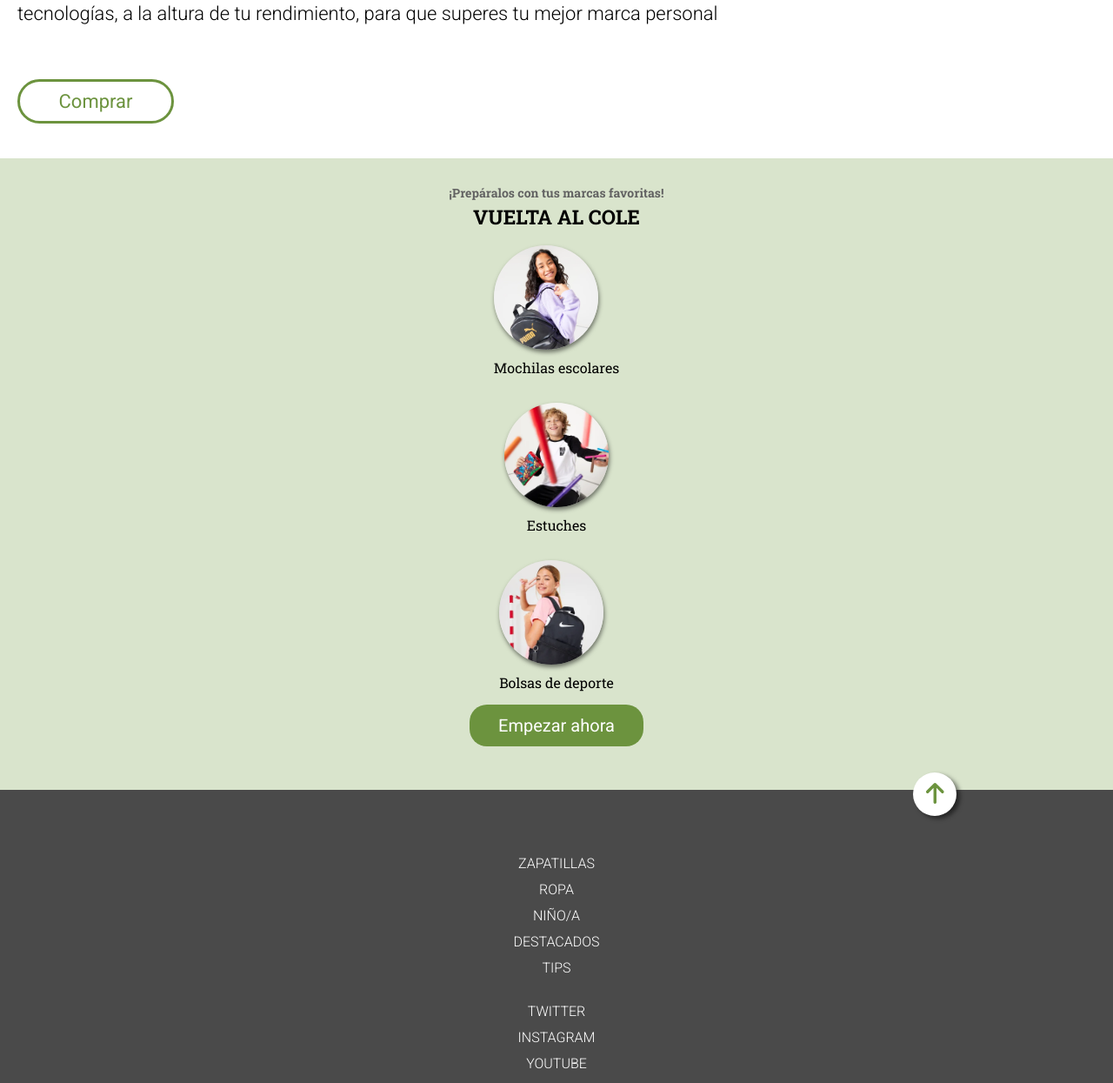
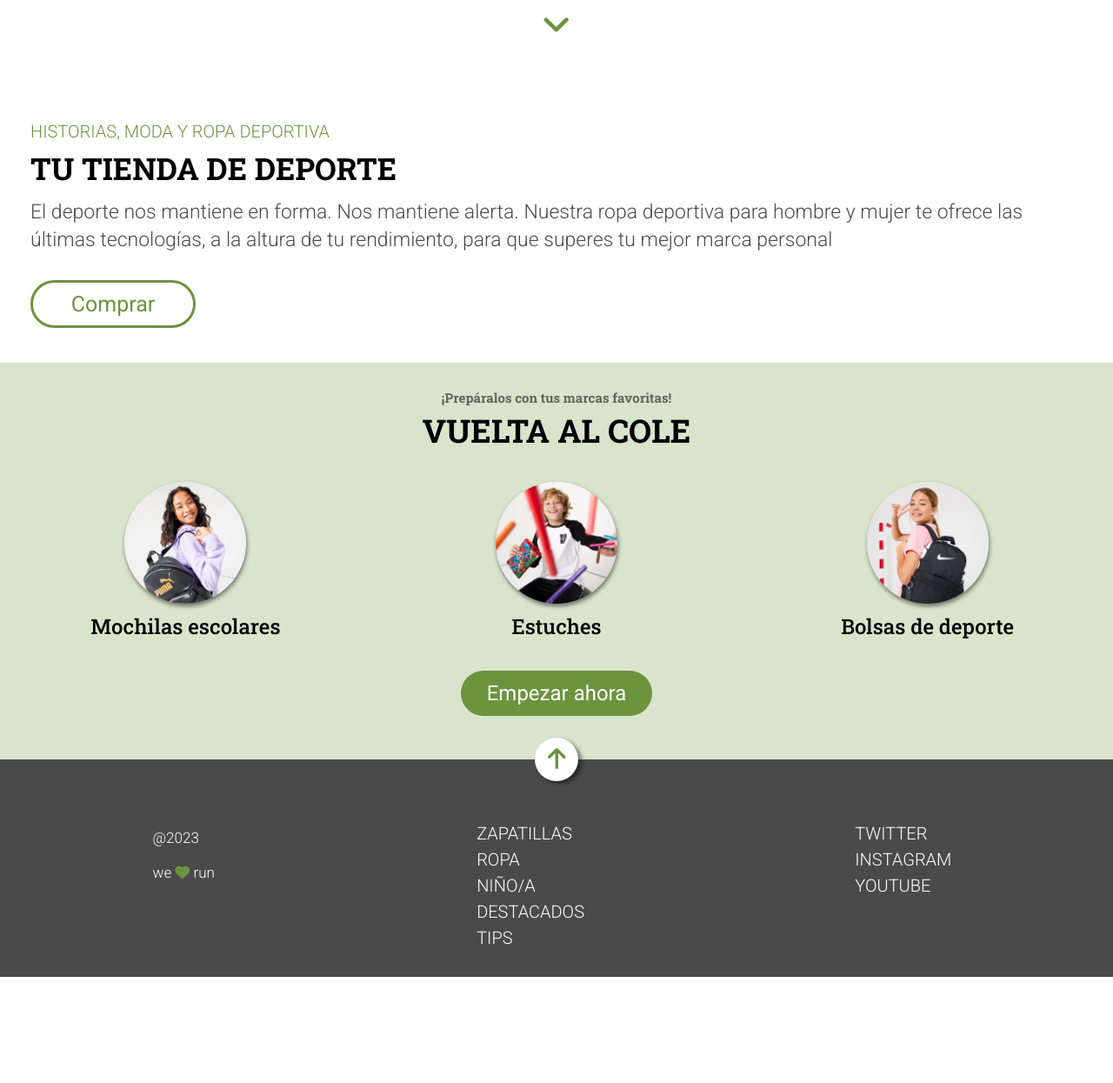
Before and after one commit to Adalab/modulo-1-evaluacion-final-AlmuDiazMadramany, a website built with Vite: page src/index.html in a window 1280 px wide. Shown: the part 701-1946 px from the top of the page at 87% size. After the commit the page ends 1824 px from the top, so only its background shows below. Built offline with nearby package versions, Linux system fonts and the light colour scheme; files whose address does not match are found by name.

Commit message:
tablet version done

```diff
--- a/src/index.html
+++ b/src/index.html
@@ -15,9 +15,18 @@
   </head>
 
   <body>
-    <load src="./partials/header.html"/>
-    <load src="./partials/main.html"/>
-    <load src="./partials/footer.html"/>
+    <header>
+      <load src="./partials/header.html"/>
+    </header>
+
+    <main>
+      <load src="./partials/main.html"/>
+    </main>
+
+    <footer>
+      <load src="./partials/footer.html"/>
+    </footer>
+
   </body>
 
 </html>
--- a/src/partials/backtoschool.html
+++ b/src/partials/backtoschool.html
@@ -1,4 +1,4 @@
-<section class="back">
+<section class="back" id="backtoschool">
 
     <div class="back_title">
         <h3 class="back_title_h3">¡Prepáralos con tus marcas favoritas!</h3>
@@ -22,6 +22,8 @@
       <p class="grid_element_title">Bolsas de deporte</p>
     </div>
 
+  </div>
+
 <div class="button_container">
   <button class="button_startnow">Empezar ahora</button>
 </div>
--- a/src/partials/footer.html
+++ b/src/partials/footer.html
@@ -8,30 +8,31 @@
     </button>
 
 
-    <ul class="footer_list">
-        <li><a class="footer_list_menu" href="https://adalab.es">ZAPATILLAS</a></li>
+    <ul class="footer_list1">
+        <li><a class="footer_list1_menu" href="https://adalab.es">ZAPATILLAS</a></li>
 
-        <li><a class="footer_list_menu" href="https://adalab.es">ROPA</a></li>
+        <li><a class="footer_list1_menu" href="https://adalab.es">ROPA</a></li>
 
-        <li><a class="footer_list_menu" href="https://adalab.es">NIÑO/A</a></li>
+        <li><a class="footer_list1_menu" href="https://adalab.es">NIÑO/A</a></li>
 
-        <li><a class="footer_list_menu" href="https://adalab.es">DESTACADOS</a></li>
+        <li><a class="footer_list1_menu" href="https://adalab.es">DESTACADOS</a></li>
 
-        <li><a class="footer_list_menu" href="https://adalab.es">TIPS</a></li>
+        <li><a class="footer_list1_menu" href="https://adalab.es">TIPS</a></li>
     </ul>
 
-    <ul class="footer_list">
-        <li><a class="footer_list_menu" href="https://adalab.es">TWITTER</a></li>
+    <ul class="footer_list2">
+        <li><a class="footer_list2_menu" href="https://adalab.es">TWITTER</a></li>
 
-        <li><a class="footer_list_menu" href="https://adalab.es">INSTAGRAM</a></li>
+        <li><a class="footer_list2_menu" href="https://adalab.es">INSTAGRAM</a></li>
 
-        <li><a class="footer_list_menu" href="https://adalab.es">YOUTUBE</a></li>
+        <li><a class="footer_list2_menu" href="https://adalab.es">YOUTUBE</a></li>
 
     </ul>
 
     <div class="footer_copy">
         <p class="footer_copy_year">@2023</p>
-        we <i class="footer_copy_heart fa-solid fa-heart"></i> run
+
+        <p class="footer_copy_love">we <i class="footer_copy_heart fa-solid fa-heart"></i> run</p>
     </div>
 
 </footer>
--- a/src/partials/header.html
+++ b/src/partials/header.html
@@ -2,18 +2,20 @@
 
 <header class="header">
 
-    <button class="header_menu">
+    <nav class="header_menu">
         <a href="https://adalab.es"><img src="/images/ico-menu.svg" alt="menu"></a>
-        </button>
+    </nav>
 
 
  <div class="header_section">
         <h1 class="header_section_title">COMIENZOS COMPARTIDOS</h1>
         <p class="header_section_p">Todo lo que necesitan para volver al cole con ilusión</p>
 
-        <button class="button">
-            <a href=""></a>
-            <img src="/images/ico-scroll-down.svg" alt="scroll down">
-        </button>
+
+
+        <a href="#backtoschool" class="button">
+            <img src="/images/ico-scroll-down.svg" class="button_img" alt="scroll down">
+        </a>
+
 
 </div>
--- a/src/scss/core/_variables.scss
+++ b/src/scss/core/_variables.scss
@@ -9,6 +9,7 @@ $color-text-header: white;
 // colors main
 $color-text-main-1: black;
 $color-text-main-2: #6c933e;
+$color-text-main-3:#4a4a4a;
 $color-bg-main: #d9e4cc;
 $color-button-main: #6c933e;
 
--- a/src/scss/layout/_backtoschool.scss
+++ b/src/scss/layout/_backtoschool.scss
@@ -12,42 +12,105 @@
         &_h3{
             color: #626262;
             font-size: 14px;
+
+            @media (min-width:768px) {
+                font-size: 15px;
+             }
+
+             @media (min-width:1280px) {
+                 background-size: cover;
+             }
         }
 
         &_h2{
             color:$color-text-main-1;
             font-size: 23px;
             padding: 3px;
+            @media (min-width:768px) {
+                font-size: 37px;
+                padding-bottom: 20px;
+             }
+
+             @media (min-width:1280px) {
+                 background-size: cover;
+             }
         }
     }
 
 .grid{
     align-items: center;
     display: grid;
-    grid-row: 1fr 1fr 1fr;
+    grid-template-rows: 1fr 1fr 1fr;
     place-items: center;
+
+    @media (min-width:768px) {
+        grid-template-rows: none;
+        grid-template-columns: 1fr 1fr 1fr;
+    }
+
+    @media (min-width:1280px) {
+        background-size: cover;
+    }
 
     &_element{
         display: flex;
         flex-direction: column;
         align-content: center;
         padding: 15px;
+        @media (min-width:768px) {
+            align-items: center;
+         }
+
+         @media (min-width:1280px) {
+             background-size: cover;
+         }
 
         &_image{
             border-radius: 50%;
             width: 120px;
             box-shadow: 1px 3px 5px rgba(0, 0, 0, 0.5);
+
+                @media (min-width:768px) {
+                   width: 140px;
+
+                }
+
+                @media (min-width:1280px) {
+                    background-size: cover;
+                }
         }
 
         &_title{
             font-family: $font-title;
             text-align: center;
             padding-top: 10px;
+            font-family: 12px;
+            @media (min-width:768px) {
+                font-size: 24px;
+                font-weight: 500;
+             }
+
+             @media (min-width:1280px) {
+                 background-size: cover;
+             }
         }
     }
 
 }
 
+.button_container {
+    display:flex;
+    flex-direction: row;
+    justify-content: center;
+
+    @media (min-width:768px) {
+        padding-top: 20px;
+     }
+
+     @media (min-width:1280px) {
+         background-size: cover;
+     }
+}
 .button_startnow{
     background-color: $color-button-main;
     color: white;
@@ -58,6 +121,16 @@
     padding: 12px;
     width: 200px;
 
+    @media (min-width:768px) {
+        font-size: 24px;
+        width: 220px;
+        border-radius: 30px;
+     }
+
+     @media (min-width:1280px) {
+         background-size: cover;
+     }
+
 
 }
 }
--- a/src/scss/layout/_footer.scss
+++ b/src/scss/layout/_footer.scss
@@ -6,11 +6,35 @@
     padding-top: 60px;
     padding-bottom: 20px;
 
-    &_list{
+    @media (min-width:768px) {
+        flex-direction: row;
+        padding-left: 30px;
+        padding-right: 30px;
+        justify-content: space-around;
+        align-items: flex-start;
+
+     }
+
+     @media (min-width:1280px) {
+
+     }
+
+    &_list1{
         list-style: none;
         padding:10px;
         line-height: 30px;
         text-align: center;
+        font-size: 16px;
+
+        @media (min-width:768px) {
+            order:1;
+            font-size: 20px;
+            text-align: left;
+         }
+
+         @media (min-width:1280px) {
+
+         }
 
         &_menu{
             text-decoration: none;
@@ -20,6 +44,29 @@
         }
     }
 
+    &_list2{
+        list-style: none;
+        padding:10px;
+        line-height: 30px;
+        text-align: center;
+        font-size: 16px;
+        @media (min-width:768px) {
+            order:2;
+            text-align: left;
+            font-size: 20px;
+         }
+
+         @media (min-width:1280px) {
+
+         }
+
+        &_menu{
+            text-decoration: none;
+            color: white;
+            font-family: $font-main;
+            font-weight: 300;
+        }
+    }
     &_button{
             width: 50px;
             height: 50px;
@@ -27,17 +74,52 @@
             border-radius: 50%;
             border: none;
             position: absolute;
+            left: 50%;
+            transform: translate(-50%, -170%);
             right: 180px;
-            transform: translate(0px, -80px);
             box-shadow: 4px 3px 5px rgba(0, 0, 0, 0.5);
     }
     &_copy{
         color: white;
         font-family: $font-main;
         font-weight: 300;
+        text-align: center;
+        padding-bottom: 30px;
+
+        @media (min-width:768px) {
+            order:0;
+            text-align: left;
+         }
+
+         @media (min-width:1280px) {
+
+         }
+
+
 
         &_year{
-            padding: 20px;
+            padding-top: 20px;
+            padding-bottom: 10px;
+            font-size: 14px;
+            @media (min-width:768px) {
+                font-size: 17px;
+                padding-bottom: 20px;
+             }
+
+             @media (min-width:1280px) {
+
+             }
+        }
+
+        &_love {
+            font-size: 14px;
+            @media (min-width:768px) {
+                font-size: 17px;
+             }
+
+             @media (min-width:1280px) {
+
+             }
         }
 
         &_heart{
--- a/src/scss/layout/_header.scss
+++ b/src/scss/layout/_header.scss
@@ -1,13 +1,18 @@
-
-header.menu{
-
-}
 
 .header{
     background-image: url(../images/img_footer.jpeg);
-    height: 70vh;
+    height: 100vh;
     background-position: 80%;
     background-size: cover;
+
+    @media (min-width:768px) {
+        background-size: cover;
+    }
+
+    @media (min-width:1280px) {
+        background-size: cover;
+    }
+
 
     &_menu{
         background-color: #6c933e;
@@ -20,12 +25,19 @@ header.menu{
     &_section{
         width: 100%;
         height:100%;
-        padding-bottom: 120px;
+        padding-bottom: 100px;
         display: flex;
         flex-direction: column;
         justify-content: flex-end;
         align-items: flex-end;
 
+        @media (min-width:768px) {
+            padding-bottom: 10px;
+        }
+
+        @media (min-width:1280px) {
+
+        }
 
         &_title{
             font-family: $font-title;
@@ -36,6 +48,16 @@ header.menu{
             margin: 0 auto;
             text-align: center;
             padding-bottom: 20px;
+
+            @media (min-width:768px) {
+                font-size: 80px;
+                line-height: 100px;
+            }
+
+            @media (min-width:1280px) {
+
+            }
+
         }
 
         &_p{
@@ -44,11 +66,24 @@ header.menu{
             color: $color-text-header;
             text-shadow: 2px 2px 4px rgba(0, 0, 0, 0.5);
             margin: 0 auto;
-            font-size: 17px;
+            font-size: 21px;
             text-align: center;
             line-height: 25px;
-            padding-left: 80px;
-            padding-right: 80px;
+            padding-left: 45px;
+            padding-right: 45px;
+            padding-bottom: 100px;
+
+            @media (min-width:768px) {
+                font-size: 30px;
+                line-height: 35px;
+                padding-left: 170px;
+                padding-right: 170px;
+                padding-bottom: 110px;
+            }
+
+            @media (min-width:1280px) {
+
+            }
 
         }
     }
@@ -62,10 +97,24 @@ header.menu{
     border-radius: 50%;
     border: none;
     position: absolute;
-    right: 180px;
-    transform: translate(0px, 70px);
+    left: 50%;
+    transform: translate(-50%, -50%);
+    display: flex;
+    justify-content: center;
+    align-items: center;
 
+    @media (min-width:768px) {
+        width: 60px;
+        height: 60px;
+    }
 
+    @media (min-width:1280px) {
 
+    }
+    &_img{
+        width: 50%;
+        height: auto;
+
+    }
 
 }
--- a/src/scss/layout/_stories.scss
+++ b/src/scss/layout/_stories.scss
@@ -5,27 +5,64 @@
     padding-right: 20px;
     padding-bottom: 40px;
 
+    @media (min-width:768px) {
+        padding-left: 35px;
+        padding-right: 35px;
+        }
+
+        @media (min-width:1280px) {
+
+        }
+
     &_h3{
         font-family: $font-main;
         color: $color-text-main-2;
         font-weight:300;
         font-size: 16px;
         padding-bottom: 7px;
+
+        @media (min-width:768px) {
+        font-size: 20px;
+        }
+
+        @media (min-width:1280px) {
+
+        }
     }
 
     &_h2{
         font-family: $font-title;
         font-size: 26px;
+
+        @media (min-width:768px) {
+            font-size: 35px;
+            }
+
+        @media (min-width:1280px) {
+
+            }
     }
 
     &_p{
         font-family: $font-main;
+        color:$color-text-main-3;
         font-weight:300;
         font-size: 22px;
         line-height: 30px;
         padding-top: 12px;
         padding-bottom: 60px;
+
+        @media (min-width:768px) {
+            font-size: 23px;
+            padding-bottom: 30px;
+            line-height: 32px;
+            }
+
+        @media (min-width:1280px) {
+
+            }
     }
+
     &_button{
         background-color: white;
         padding: 10px;
@@ -35,6 +72,15 @@
         font-family: $font-main;
         font-size: 22px;
         color: $color-button-main;
+
+        @media (min-width:768px) {
+            width: 190px;
+            font-size: 25px;
+            }
+
+        @media (min-width:1280px) {
+
+            }
     }
 
 
```
